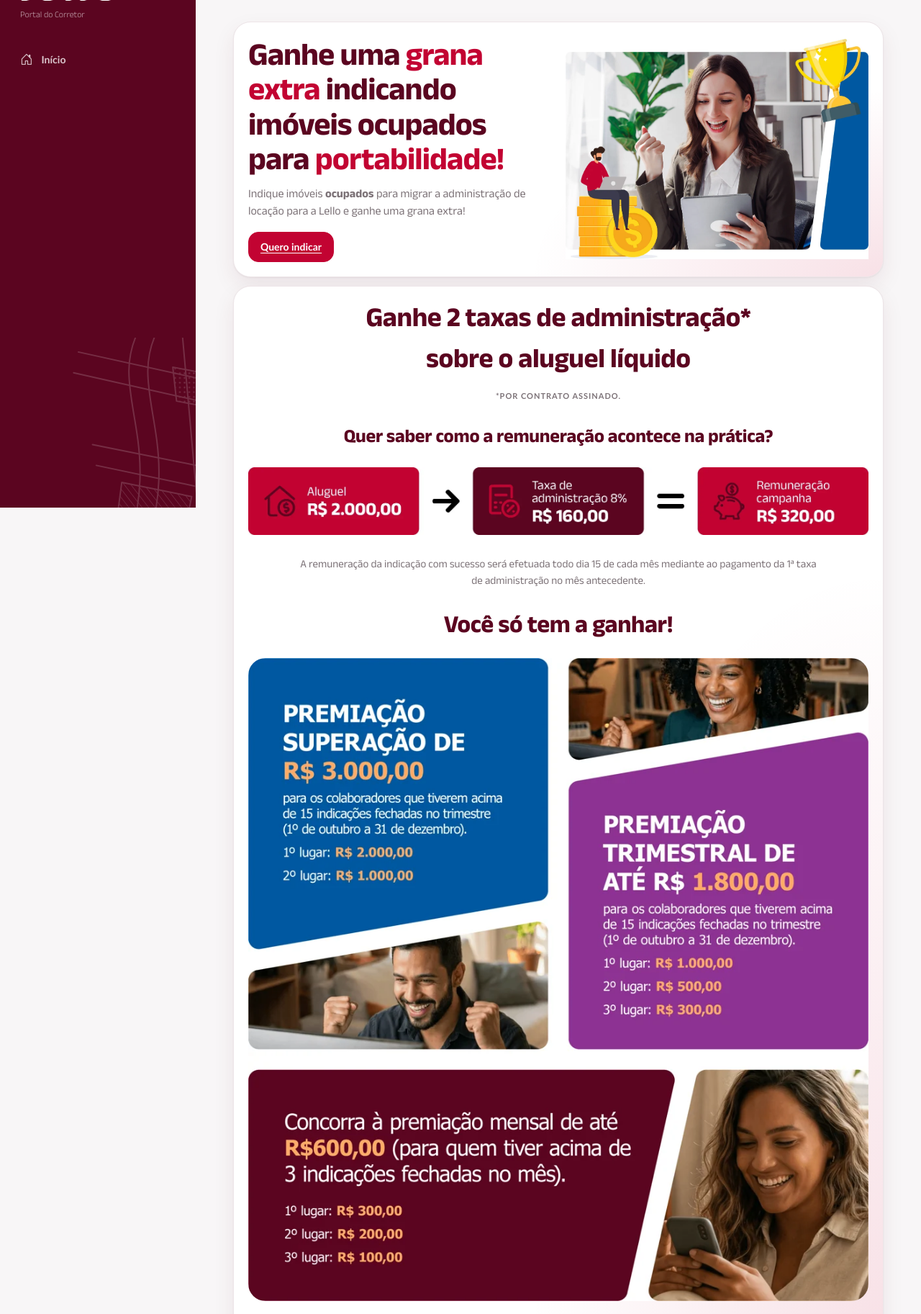
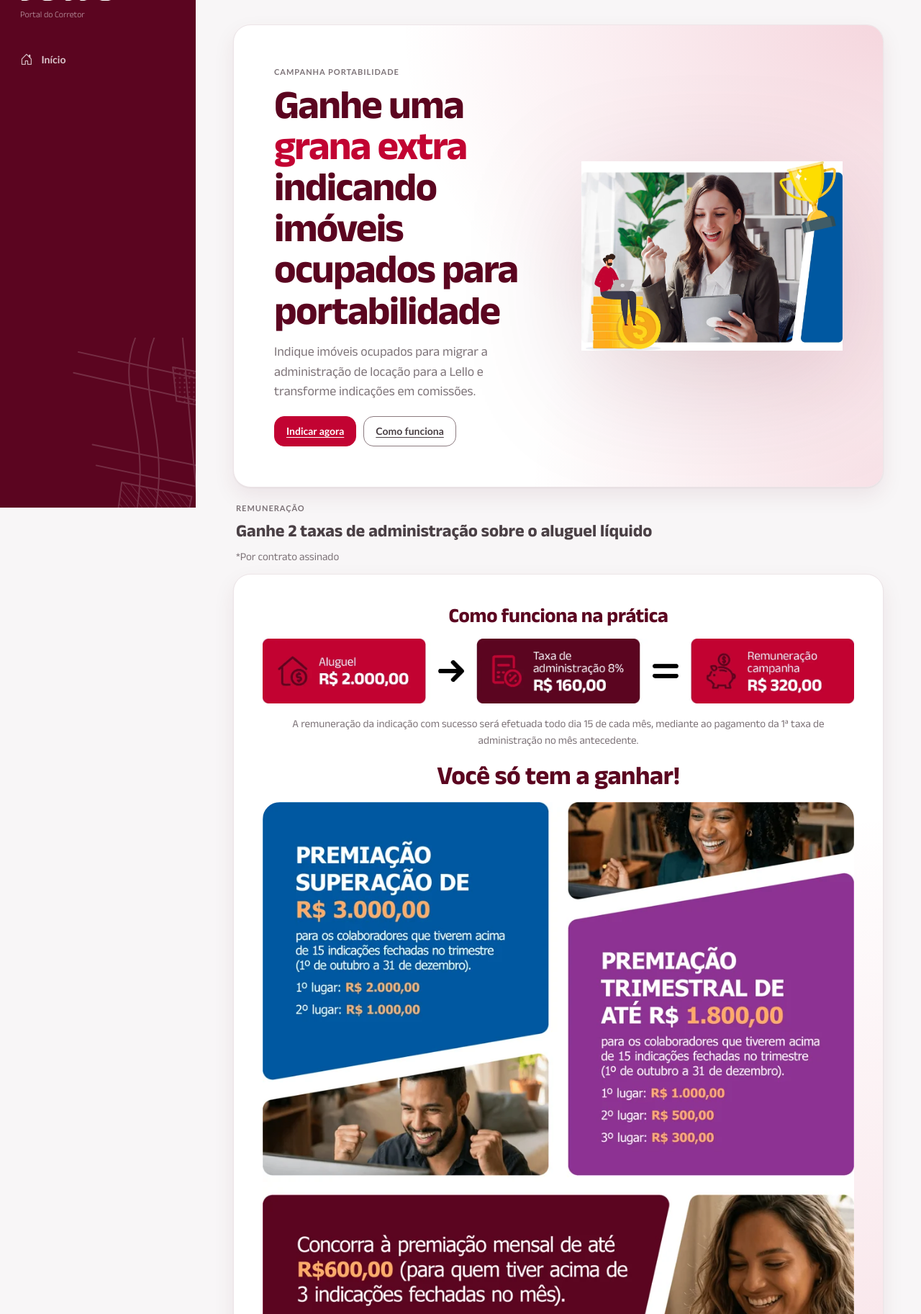
Before and after one commit to dehonsilva-a11y/taagendado, a Python web app: template app/templates/indicacao.html in a window 1280 px wide. Shown: the part 95-1920 px from the top of the page at 72% size. Run offline with Jinja, Linux system fonts and the light colour scheme; the template is opened without the code that fills it, so the values that code supplies are empty; some web fonts are replaced.

Commit message:
refactor: enhance home/visitas/indicacao premium design

```diff
--- a/app/templates/indicacao.html
+++ b/app/templates/indicacao.html
@@ -3,81 +3,94 @@
 {% block page_title %}Indicações{% endblock %}
 
 {% block content %}
-<div class="lo-stack" style="padding: var(--space-4); max-width: 960px; margin:0 auto;">
-    <div class="lo-card" style="padding: var(--space-5);">
-        <div style="display:grid; grid-template-columns: repeat(auto-fit, minmax(280px,1fr)); gap: var(--space-5); align-items:center;">
+<div class="lo-stack" style="padding: var(--space-5) var(--space-4); max-width: 1040px; margin:0 auto; gap: var(--space-5);">
+    <div class="lo-card" style="padding: clamp(24px,5vw,56px); position:relative; overflow:hidden;">
+        <div style="position:absolute; inset:0; background: radial-gradient(120% 140% at 100% 0%, color-mix(in srgb, var(--accent) 16%, transparent), transparent 62%); pointer-events:none;"></div>
+        <div style="position:relative; display:grid; grid-template-columns: repeat(auto-fit, minmax(280px,1fr)); gap: clamp(24px,6vw,64px); align-items:center;">
             <div>
-                <h1 style="margin:0; font-size: clamp(28px,4vw,44px); font-weight:800; line-height:1.1; letter-spacing:-.02em;">Ganhe uma <span style="color:var(--accent);">grana extra</span> indicando imóveis ocupados para <span style="color:var(--accent);">portabilidade!</span></h1>
-                <p style="margin: var(--space-3) 0 0; color:var(--muted); font-size:16px; max-width:500px;">Indique imóveis <b>ocupados</b> para migrar a administração de locação para a Lello e ganhe uma grana extra!</p>
-                <div style="margin-top: var(--space-4);">
-                    <a href="#indicar" onclick="rolarParaIndicacao(event)" class="lo-btn lo-btn-fill">Quero indicar</a>
+                <div class="lo-label">Campanha Portabilidade</div>
+                <h1 style="margin:8px 0 0; font-size: clamp(30px,6vw,56px); font-weight:800; line-height:1.02; letter-spacing:-.03em;">Ganhe uma <span style="color:var(--accent);">grana extra</span> indicando imóveis ocupados para portabilidade</h1>
+                <p style="margin: var(--space-4) 0 0; color:var(--muted); font-size:clamp(16px,2vw,18px); max-width:560px;">Indique imóveis ocupados para migrar a administração de locação para a Lello e transforme indicações em comissões.</p>
+                <div style="display:flex; flex-wrap:wrap; gap:10px; margin-top: var(--space-5);">
+                    <a href="#indicar" onclick="rolarParaIndicacao(event)" class="lo-btn lo-btn-fill">Indicar agora</a>
+                    <a href="#como-funciona" class="lo-btn">Como funciona</a>
                 </div>
             </div>
             <div style="text-align:center;">
-                <img src="{{ url_for('static', filename='img/ativo_23_100.png') }}" alt="Campanha de Portabilidade Lello" style="max-width:100%; height:auto;">
+                <img src="{{ url_for('static', filename='img/ativo_23_100.png') }}" alt="Campanha de Portabilidade Lello" style="max-width:100%; height:auto; filter: drop-shadow(0 40px 80px rgba(92,5,33,0.16));">
             </div>
         </div>
     </div>
 
-    <div class="lo-card" style="text-align:center; padding: var(--space-5);">
-        <h2 style="margin:0; font-size: clamp(24px,3vw,38px); font-weight:800;">Ganhe 2 taxas de administração*</h2>
-        <h2 style="margin:0; font-size: clamp(24px,3vw,38px); font-weight:800;">sobre o aluguel líquido</h2>
-        <div class="lo-label" style="margin-top: var(--space-2);">*Por contrato assinado.</div>
-
-        <h3 style="margin: var(--space-5) 0 0; font-size: clamp(18px,2.2vw,26px); font-weight:700;">Quer saber como a remuneração acontece na prática?</h3>
-        <div style="margin-top: var(--space-4);">
-            <img src="{{ url_for('static', filename='img/ativo_4_100.png') }}" alt="Cálculo da remuneração na prática" style="max-width:100%; height:auto;">
+    <div id="como-funciona" style="scroll-margin-top: 90px;">
+        <div class="lo-row" style="padding:0 var(--space-1); align-items:baseline;">
+            <div class="lo-grow">
+                <div class="lo-label">Remuneração</div>
+                <div style="font-size:24px; font-weight:800; margin-top:4px;">Ganhe 2 taxas de administração sobre o aluguel líquido</div>
+                <div style="color:var(--muted); margin-top:6px;">*Por contrato assinado</div>
+            </div>
         </div>
-        <p style="margin: var(--space-4) auto 0; color:var(--muted); max-width:720px;">A remuneração da indicação com sucesso será efetuada todo dia 15 de cada mês mediante ao pagamento da 1ª taxa de administração no mês antecedente.</p>
-        <h3 style="margin: var(--space-4) 0 0; font-size: clamp(22px,2.8vw,34px); font-weight:800;">Você só tem a ganhar!</h3>
-        <div style="margin-top: var(--space-4);">
-            <img src="{{ url_for('static', filename='img/ativo_33_100.png') }}" alt="Premiações de Superação, Trimestral e Mensal" style="max-width:100%; height:auto; border-radius: var(--radius-card);">
+        <div class="lo-card" style="margin-top: var(--space-3); padding: clamp(20px,4vw,40px); text-align:center; gap: var(--space-4);">
+            <h3 style="margin:0; font-size: clamp(18px,2.6vw,28px); font-weight:800;">Como funciona na prática</h3>
+            <img src="{{ url_for('static', filename='img/ativo_4_100.png') }}" alt="Cálculo da remuneração" style="max-width:100%; height:auto;">
+            <p style="margin:0 auto; color:var(--muted); max-width:760px;">A remuneração da indicação com sucesso será efetuada todo dia 15 de cada mês, mediante ao pagamento da 1ª taxa de administração no mês antecedente.</p>
+            <h3 style="margin:0; font-size: clamp(22px,3vw,36px); font-weight:800;">Você só tem a ganhar!</h3>
+            <img src="{{ url_for('static', filename='img/ativo_33_100.png') }}" alt="Premiações" style="max-width:100%; height:auto; border-radius: var(--radius-card);">
+            <p style="margin:0; color:var(--muted); font-size:13px;"><b>ATENÇÃO:</b> O critério para desempate das premiações será o maior valor de taxa de administração do período.</p>
         </div>
-        <p style="margin: var(--space-3) 0 0; color:var(--muted); font-size:13px;"><b>ATENÇÃO:</b> O critério para desempate das premiações será o maior valor de taxa de administração do período.</p>
     </div>
 
-    <div class="lo-card" style="padding: var(--space-5);">
-        <div style="display:grid; grid-template-columns: repeat(auto-fit, minmax(280px,1fr)); gap: var(--space-5); align-items:center;">
+    <div class="lo-card" style="padding: clamp(20px,4vw,48px);">
+        <div style="display:grid; grid-template-columns: repeat(auto-fit, minmax(280px,1fr)); gap: clamp(20px,6vw,56px); align-items:center;">
             <div style="text-align:center;">
-                <img src="{{ url_for('static', filename='img/ativo_25_100.png') }}" alt="Participe da Campanha" style="max-width:100%; height:auto;">
+                <img src="{{ url_for('static', filename='img/ativo_25_100.png') }}" alt="Participe da campanha" style="max-width:100%; height:auto;">
             </div>
             <div>
-                <h2 style="margin:0; font-size: clamp(24px,2.8vw,36px); font-weight:800;">Esses prêmios podem ser seus! <span style="color:var(--accent);">Corra e indique!</span></h2>
-                <p style="margin: var(--space-3) 0 0; color:var(--muted);"><b>Colaboradores corporativos, captadores, executivos comerciais, Inside Sales, corretores, vendas, gerentes e colaboradores Lello Condomínios</b> estão habilitados para participar da campanha e aumentar suas comissões com a portabilidade de imóveis!</p>
+                <div class="lo-label">Quem pode participar</div>
+                <h2 style="margin:8px 0 0; font-size: clamp(26px,4vw,40px); font-weight:800; line-height:1.05;">Esses prêmios podem ser seus! <span style="color:var(--accent);">Corra e indique!</span></h2>
+                <p style="margin: var(--space-4) 0 0; color:var(--muted);"><b>Colaboradores corporativos, captadores, executivos comerciais, Inside Sales, corretores, vendas, gerentes e colaboradores Lello Condomínios</b> estão habilitados para participar.</p>
                 <p style="margin: var(--space-3) 0 0;"><b>Quem não participa:</b> Telefonistas, recepcionistas e E1.</p>
-                <div style="margin-top: var(--space-4);">
-                    <a href="#indicar" class="lo-btn lo-btn-fill">Indicar Imóvel</a>
+                <div style="margin-top: var(--space-5);">
+                    <a href="#indicar" class="lo-btn lo-btn-fill">Indicar imóvel</a>
                 </div>
             </div>
         </div>
     </div>
 
     <div id="indicar" style="scroll-margin-top: 90px;">
-        <div class="lo-label" style="margin-bottom: var(--space-3);">Indicar imóvel</div>
-        <div style="display:grid; grid-template-columns: repeat(auto-fit, minmax(280px,1fr)); gap:12px;">
-            <a href="{{ url_for('main.portabilidade_interna') }}" class="lo-card" style="text-decoration:none; color:inherit; gap:10px; padding:16px;">
+        <div class="lo-row" style="padding:0 var(--space-1); align-items:baseline;">
+            <div class="lo-grow">
+                <div class="lo-label">Indicação</div>
+                <div style="font-size:24px; font-weight:800; margin-top:4px;">Canais para indicar</div>
+            </div>
+        </div>
+        <div style="display:grid; grid-template-columns: repeat(auto-fit, minmax(280px,1fr)); gap:12px; margin-top: var(--space-3);">
+            <a href="{{ url_for('main.portabilidade_interna') }}" class="lo-card" style="text-decoration:none; color:inherit; padding:20px; gap:12px;">
                 <div class="lo-row" style="padding:0; align-items:center;">
                     <div class="lo-itile"><svg class="lo-ico" viewBox="0 0 24 24"><polyline points="17 1 21 5 17 9"/><path d="M3 11V9a4 4 0 0 1 4-4h14"/><polyline points="7 23 3 19 7 15"/><path d="M21 13v2a4 4 0 0 1-4 4H3"/></svg></div>
                     <div class="lo-grow">
-                        <div style="font-weight:700; font-size:16px;">Portabilidade Interna</div>
-                        <div style="color:var(--muted); font-size:13px;">Transferência de administração de carteira interna ocupada.</div>
+                        <div style="font-weight:700; font-size:17px;">Portabilidade Interna</div>
+                        <div style="color:var(--muted); font-size:13px;">Transferência de administração de carteira interna ocupada</div>
                     </div>
                     <svg class="lo-ico" viewBox="0 0 24 24"><polyline points="9 18 15 12 9 6"/></svg>
                 </div>
             </a>
-            <a href="{{ url_for('main.portabilidade_externa') }}" class="lo-card" style="text-decoration:none; color:inherit; gap:10px; padding:16px;">
+            <a href="{{ url_for('main.portabilidade_externa') }}" class="lo-card" style="text-decoration:none; color:inherit; padding:20px; gap:12px;">
                 <div class="lo-row" style="padding:0; align-items:center;">
                     <div class="lo-itile"><svg class="lo-ico" viewBox="0 0 24 24"><path d="M18 13v6a2 2 0 0 1-2 2H5a2 2 0 0 1-2-2V8a2 2 0 0 1 2-2h6"/><polyline points="15 3 21 3 21 9"/><line x1="10" y1="14" x2="21" y2="3"/></svg></div>
                     <div class="lo-grow">
-                        <div style="font-weight:700; font-size:16px;">Portabilidade Externa</div>
-                        <div style="color:var(--muted); font-size:13px;">Traga a administração de imóveis de outras imobiliárias.</div>
+                        <div style="font-weight:700; font-size:17px;">Portabilidade Externa</div>
+                        <div style="color:var(--muted); font-size:13px;">Traga imóveis de outras imobiliárias</div>
                     </div>
                     <svg class="lo-ico" viewBox="0 0 24 24"><polyline points="9 18 15 12 9 6"/></svg>
                 </div>
             </a>
         </div>
         {% set mensagem_wa = "Olá, eu sou " ~ session.get('user_nome', 'Corretor') ~ ", corretor da filial " ~ session.get('user_filial', 'Matriz') ~ ", e eu gostaria de fazer uma indicação." %}
-        <div style="display:flex; justify-content:center; margin-top: var(--space-5);">
+        <div class="lo-card" style="margin-top: var(--space-4); padding: clamp(18px,4vw,28px); display:flex; flex-direction:column; align-items:center; text-align:center; gap:12px;">
+            <div class="lo-label">Atendimento direto</div>
+            <div style="font-size:20px; font-weight:800;">Indicar via WhatsApp</div>
+            <p style="margin:0; color:var(--muted);">Fale com a equipe de Portabilidade para dar andamento à sua indicação.</p>
             <a href="https://wa.me/5511910163462?text={{ mensagem_wa | urlencode }}" target="_blank" rel="noopener noreferrer" class="lo-btn lo-btn-fill" style="background:#25D366; border-color:#25D366; color:#fff;">
                 <svg class="lo-ico" viewBox="0 0 24 24"><path d="M21 11.5a8.38 8.38 0 0 1-.9 3.8 8.5 8.5 0 0 1-7.6 4.7 8.38 8.38 0 0 1-3.8-.9L3 21l1.9-5.7a8.38 8.38 0 0 1-.9-3.8 8.5 8.5 0 0 1 4.7-7.6 8.38 8.38 0 0 1 3.8-.9h.5a8.48 8.48 0 0 1 8 8v.5z"/></svg>
                 Indicar via WhatsApp (+55 11 91016-3462)
@@ -86,7 +99,7 @@
     </div>
 
     <div style="text-align:center; padding: var(--space-5) 0; border-top:1px solid var(--line);">
-        <h3 style="margin:0; font-size:18px; font-weight:700;">Ficou com alguma dúvida?</h3>
+        <div style="font-size:18px; font-weight:700;">Ficou com alguma dúvida?</div>
         <p style="margin:6px 0 0; color:var(--muted);">Entre em contato pelo e-mail: <a href="mailto:portabilidade.locacao@lello.com.br" style="color:var(--accent); font-weight:600; text-decoration:none;">portabilidade.locacao@lello.com.br</a></p>
     </div>
 </div>
```
Also changed, not shown: app/templates/home.html (+63 -38 lines), app/templates/visitas.html (+63 -49 lines).
